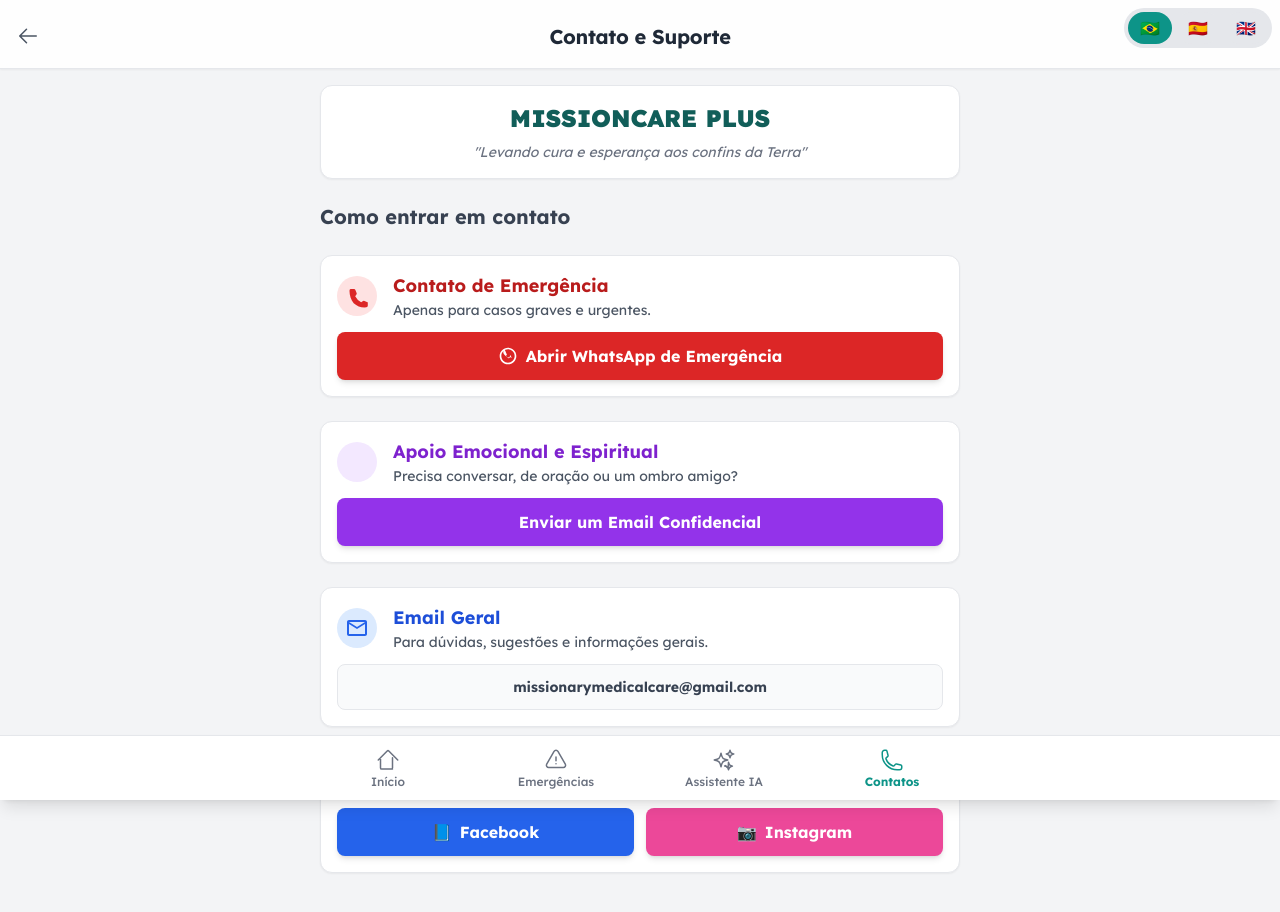
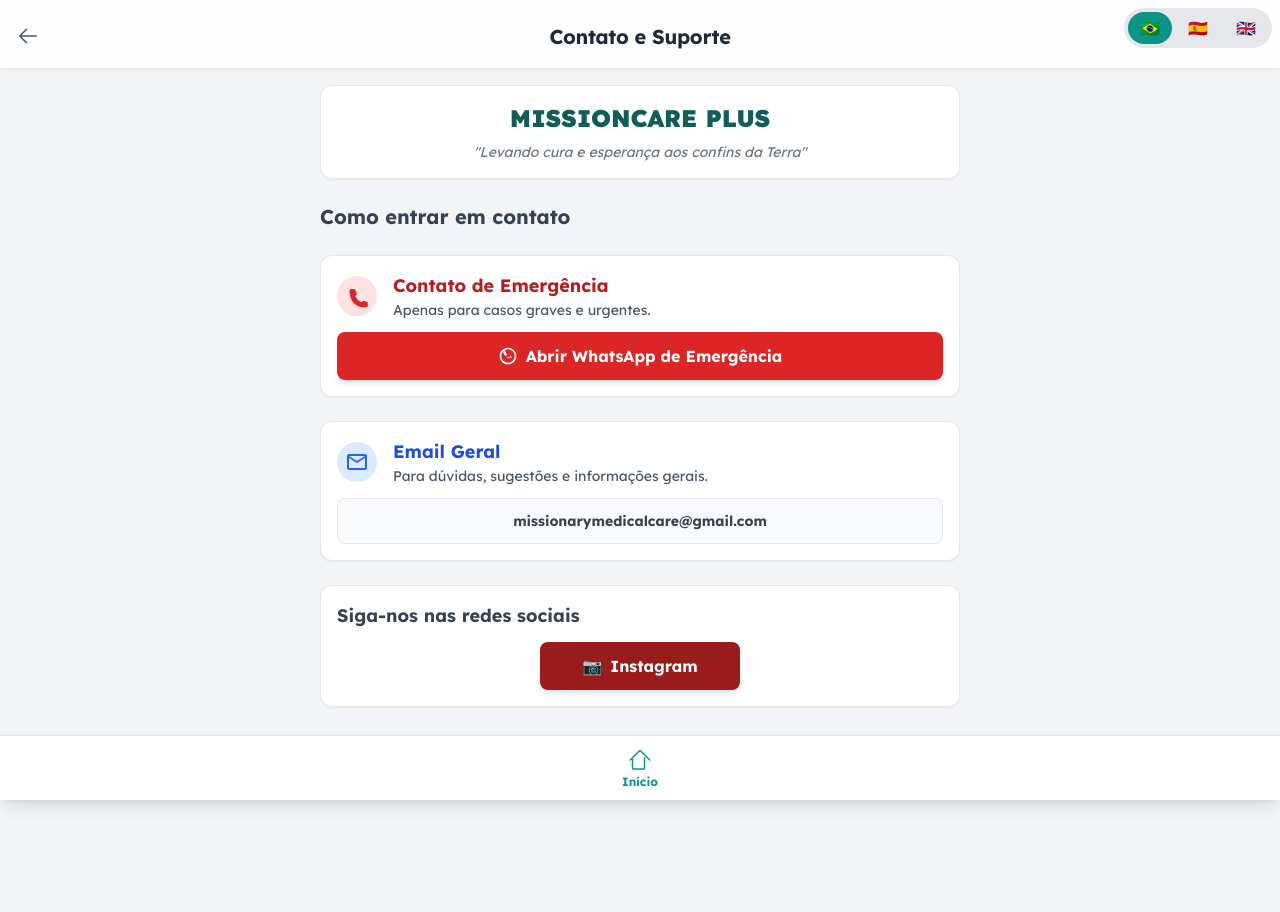
Before and after one commit to telesaudemissionaria/missioncareplus, a website: page 9-contatos.html in a window 1280 px wide. After the commit the page ends 811 px from the top, so only its background shows below. Drawn offline with nearby package versions, Linux system fonts and the light colour scheme.

Commit message:
Update 9-contatos.html

```diff
--- a/9-contatos.html
+++ b/9-contatos.html
@@ -147,7 +147,7 @@
         <div>
             <!-- Cabeçalho -->
             <header class="sticky top-0 z-10 flex items-center bg-white/90 p-4 pb-3 backdrop-blur-sm border-b border-gray-200 shadow-sm">
-                <a href="1-inicio.html" class="text-gray-600 hover:text-teal-700 p-2 -ml-2 rounded-full transition-colors duration-200">
+                <a href="index.html" class="text-gray-600 hover:text-teal-700 p-2 -ml-2 rounded-full transition-colors duration-200">
                     <svg xmlns="http://www.w3.org/2000/svg" width="24px" height="24px" fill="currentColor" viewBox="0 0 256 256"><path d="M224,128a8,8,0,0,1-8,8H59.31l58.35,58.34a8,8,0,0,1-11.32,11.32l-72-72a8,8,0,0,1,0-11.32l72-72a8,8,0,0,1,11.32,11.32L59.31,120H216A8,8,0,0,1,224,128Z"></path></svg>
                 </a>
                 <h1 data-i18n='contatos.titulo' class="text-gray-800 text-xl font-bold leading-tight tracking-[-0.015em] flex-1 text-center pr-8">Contato e Suporte</h1>
@@ -161,7 +161,7 @@
             </header>
 
             <!-- Conteúdo da Página -->
-            <main class="flex-grow pb-24 max-w-2xl mx-auto">
+            <main class="flex-grow pb-24 max-w-2xl mx-auto w-full">
                 <!-- Informações da Missão -->
                 <div class="p-4">
                     <div class="bg-white rounded-xl p-4 text-center border border-gray-200 shadow-sm">
@@ -202,25 +202,6 @@
                         </div>
                     </div>
 
-                    <!-- NOVO CARD: Suporte Emocional e Espiritual -->
-                    <div class="bg-white rounded-xl p-4 border border-gray-200 shadow-sm">
-                        <div class="flex items-center mb-3">
-                            <div class="w-10 h-10 bg-purple-100 rounded-full flex items-center justify-center mr-4">
-                                <svg class="w-6 h-6 text-purple-600" xmlns="http://www.w3.org/2000/svg" fill="currentColor" viewBox="0 0 256 256"><path d="M240,94c0,70-103.79,126.66-108.21,129.a1a15.93,15.93,0,0,1-19.58,0C107.79,220.66,4,164,4,94A62,62,0,0,1,66,32a62.42,62.42,0,0,1,62,62A62.42,62.42,0,0,1,190,32,62,62,0,0,1,240,94Z"></path></svg>
-                            </div>
-                            <div class="flex-1">
-                                <h3 class="font-bold text-purple-700 text-lg" data-i18n="support.title">Apoio Emocional e Espiritual</h3>
-                                <p class="text-sm text-gray-600" data-i18n="support.desc">Precisa conversar, de oração ou um ombro amigo?</p>
-                            </div>
-                        </div>
-                        <a href="mailto:cuidado@missioncare.plus?subject=Pedido de Oração e Apoio" class="w-full block text-center bg-purple-600 text-white p-3 rounded-lg font-bold hover:bg-purple-700 transition-colors shadow-md">
-                            <span data-i18n="support.email_btn">Enviar um Email Confidencial</span>
-                        </a>
-                        <div class="offline-info">
-                            <p data-i18n="support.offline_info">Guarde nosso email de apoio para quando estiver online: <strong>cuidado@missioncare.plus</strong></p>
-                        </div>
-                    </div>
-
                     <!-- Email Geral -->
                     <div class="bg-white rounded-xl p-4 border border-gray-200 shadow-sm">
                         <div class="flex items-center mb-3">
@@ -242,11 +223,8 @@
                         <h3 class="font-bold text-gray-700 mb-3 flex items-center text-lg" data-i18n="social.title">
                             <span class="mr-2 text-xl">🌐</span> Siga-nos nas redes sociais
                         </h3>
-                        <div class="grid grid-cols-1 sm:grid-cols-2 gap-3">
-                            <button onclick="abrirRedeSocial('facebook')" class="flex items-center justify-center p-3 bg-blue-600 text-white rounded-lg hover:bg-blue-700 transition-colors font-semibold shadow-md">
-                                <span class="mr-2">📘</span> Facebook
-                            </button>
-                            <button onclick="abrirRedeSocial('instagram')" class="flex items-center justify-center p-3 bg-pink-500 text-white rounded-lg hover:bg-pink-600 transition-colors font-semibold shadow-md">
+                        <div class="flex justify-center">
+                            <button onclick="abrirRedeSocial('instagram')" class="flex items-center justify-center p-3 bg-red-800 text-white rounded-lg hover:bg-red-900 transition-colors font-semibold shadow-md w-full sm:w-auto sm:min-w-[200px]">
                                 <span class="mr-2">📷</span> Instagram
                             </button>
                         </div>
@@ -282,21 +260,9 @@
     <!-- Barra de Navegação Inferior -->
     <footer class="fixed bottom-0 left-0 right-0 bg-white border-t border-gray-200 shadow-lg z-40">
         <nav class="flex justify-around items-center h-16 max-w-2xl mx-auto">
-            <a href="https://telesaudemissionaria.github.io/missioncare-plus/" class="bottom-nav-item" id="nav-home">
+            <a href="index.html" class="bottom-nav-item active" id="nav-home">
                 <svg xmlns="http://www.w3.org/2000/svg" fill="none" viewBox="0 0 24 24" stroke-width="1.5" stroke="currentColor"><path stroke-linecap="round" stroke-linejoin="round" d="M2.25 12l8.954-8.955c.44-.439 1.152-.439 1.591 0L21.75 12M4.5 9.75v10.125c0 .621.504 1.125 1.125 1.125h9.75a1.125 1.125 0 001.125-1.125V9.75M8.25 21h8.25" /></svg>
                 <span data-i18n="nav.home">Início</span>
-            </a>
-            <a href="4-emergencias.html" class="bottom-nav-item" id="nav-emergencies">
-                <svg xmlns="http://www.w3.org/2000/svg" fill="none" viewBox="0 0 24 24" stroke-width="1.5" stroke="currentColor"><path stroke-linecap="round" stroke-linejoin="round" d="M12 9v3.75m-9.303 3.376c-.866 1.5.217 3.374 1.948 3.374h14.71c1.73 0 2.813-1.874 1.948-3.374L13.949 3.378c-.866-1.5-3.032-1.5-3.898 0L2.697 16.126zM12 15.75h.007v.008H12v-.008z" /></svg>
-                <span data-i18n="nav.emergencies">Emergências</span>
-            </a>
-            <a href="5. assistenteIA.html" class="bottom-nav-item" id="nav-ai-assistant">
-                <svg xmlns="http://www.w3.org/2000/svg" fill="none" viewBox="0 0 24 24" stroke-width="1.5" stroke="currentColor"><path stroke-linecap="round" stroke-linejoin="round" d="M9.813 15.904L9 18.75l-.813-2.846a4.5 4.5 0 00-3.09-3.09L2.25 12l2.846-.813a4.5 4.5 0 003.09-3.09L9 5.25l.813 2.846a4.5 4.5 0 003.09 3.09L15.75 12l-2.846.813a4.5 4.5 0 00-3.09 3.09zM18.259 8.715L18 9.75l-.259-1.035a3.375 3.375 0 00-2.455-2.456L14.25 6l1.036-.259a3.375 3.375 0 002.455-2.456L18 2.25l.259 1.035a3.375 3.375 0 002.456 2.456L21.75 6l-1.035.259a3.375 3.375 0 00-2.456 2.456zM16.898 20.572L16.5 21.75l-.398-1.178a3.375 3.375 0 00-2.31-2.31L12.602 18l1.178-.398a3.375 3.375 0 002.31 2.31L16.5 14.25l.398 1.178a3.375 3.375 0 002.31 2.31l1.178.398-1.178.398a3.375 3.375 0 00-2.31 2.31z" /></svg>
-                <span data-i18n="nav.ai_assistant">Assistente IA</span>
-            </a>
-            <a href="9-contatos.html" class="bottom-nav-item active" id="nav-contacts">
-                <svg xmlns="http://www.w3.org/2000/svg" fill="none" viewBox="0 0 24 24" stroke-width="1.5" stroke="currentColor"><path stroke-linecap="round" stroke-linejoin="round" d="M2.25 6.75c0 8.284 6.716 15 15 15h2.25a2.25 2.25 0 002.25-2.25v-1.372c0-.516-.351-.966-.852-1.091l-4.423-1.106c-.44-.11-.902.055-1.173.417l-.97 1.293c-.282.376-.769.542-1.21.38a12.035 12.035 0 01-7.143-7.143c-.162-.441.004-.928.38-1.21l1.293-.97c.363-.271.527-.734.417-1.173L6.963 3.102a1.125 1.125 0 00-1.091-.852H4.5A2.25 2.25 0 002.25 4.5v2.25z" /></svg>
-                <span data-i18n="nav.contacts">Contatos</span>
             </a>
         </nav>
     </footer>
@@ -314,19 +280,12 @@
                 'whatsapp.offline_info_label': 'Ligue para:',
                 'whatsapp.copy_btn': 'Copiar Número',
                 'whatsapp.copied_success': 'Número copiado!',
-                'support.title': 'Apoio Emocional e Espiritual',
-                'support.desc': 'Precisa conversar, de oração ou um ombro amigo?',
-                'support.email_btn': 'Enviar um Email Confidencial',
-                'support.offline_info': 'Guarde nosso email de apoio para quando estiver online: cuidado@missioncare.plus',
                 'email.title': 'Email Geral',
                 'email.desc': 'Para dúvidas, sugestões e informações gerais.',
                 'social.title': 'Siga-nos nas redes sociais',
                 'social.offline_info': 'Conecte-se conosco quando estiver online para receber encorajamento e notícias.',
                 'feedback.close_button': 'Fechar',
                 'nav.home': 'Início',
-                'nav.emergencies': 'Emergências',
-                'nav.ai_assistant': 'Assistente IA',
-                'nav.contacts': 'Contatos',
                 'offline.indicator': 'Modo Offline',
                 'offline.mode_alert': 'Modo Offline ativado. Algumas funcionalidades podem estar limitadas.'
             },
@@ -341,19 +300,12 @@
                 'whatsapp.offline_info_label': 'Llame a:',
                 'whatsapp.copy_btn': 'Copiar Número',
                 'whatsapp.copied_success': '¡Número copiado!',
-                'support.title': 'Apoyo Emocional y Espiritual',
-                'support.desc': '¿Necesitas hablar, oración o un hombro amigo?',
-                'support.email_btn': 'Enviar un Correo Confidencial',
-                'support.offline_info': 'Guarde nuestro correo de apoyo para cuando esté en línea: cuidado@missioncare.plus',
                 'email.title': 'Correo General',
                 'email.desc': 'Para dudas, sugerencias e información general.',
                 'social.title': 'Síganos en redes sociales',
                 'social.offline_info': 'Conéctese con nosotros cuando esté en línea para recibir aliento y noticias.',
                 'feedback.close_button': 'Cerrar',
                 'nav.home': 'Inicio',
-                'nav.emergencies': 'Emergencias',
-                'nav.ai_assistant': 'Asistente IA',
-                'nav.contacts': 'Contactos',
                 'offline.indicator': 'Modo Offline',
                 'offline.mode_alert': 'Modo sin conexión activado. Algunas funcionalidades pueden estar limitadas.'
             },
@@ -368,19 +320,12 @@
                 'whatsapp.offline_info_label': 'Call:',
                 'whatsapp.copy_btn': 'Copy Number',
                 'whatsapp.copied_success': 'Number copied!',
-                'support.title': 'Emotional and Spiritual Support',
-                'support.desc': 'Need to talk, prayer, or a friendly ear?',
-                'support.email_btn': 'Send a Confidential Email',
-                'support.offline_info': 'Save our support email for when you are online: care@missioncare.plus',
                 'email.title': 'General Email',
                 'email.desc': 'For questions, suggestions, and general information.',
                 'social.title': 'Follow us on social media',
                 'social.offline_info': 'Connect with us when you are online to receive encouragement and news.',
                 'feedback.close_button': 'Close',
                 'nav.home': 'Home',
-                'nav.emergencies': 'Emergencies',
-                'nav.ai_assistant': 'AI Assistant',
-                'nav.contacts': 'Contacts',
                 'offline.indicator': 'Offline Mode',
                 'offline.mode_alert': 'Offline mode activated. Some features may be limited.'
             }
@@ -448,9 +393,7 @@
             }
 
             const urls = {
-                // ATUALIZAÇÃO: Link do Facebook corrigido
-                facebook: 'https://www.facebook.com/MissionaryMedicalCare/',
-                instagram: 'https://www.instagram.com/missioncareplus'
+                instagram: 'https://www.instagram.com/missionarymedicalcare/'
             };
 
             const url = urls[redeSocial];
@@ -466,8 +409,8 @@
                 showMessage(translations[currentLang]['offline.mode_alert'], 'error');
                 return;
             }
-            // Link direto para o WhatsApp Business
-            const url = 'https://wa.me/message/DY63DAZ7BSHKL1';
+            // Link para o grupo de WhatsApp
+            const url = 'https://chat.whatsapp.com/EZ4WRQo1dQI7fzsHDk6K0A?mode=ems_share_t';
             window.open(url, '_blank');
         }
 
```
